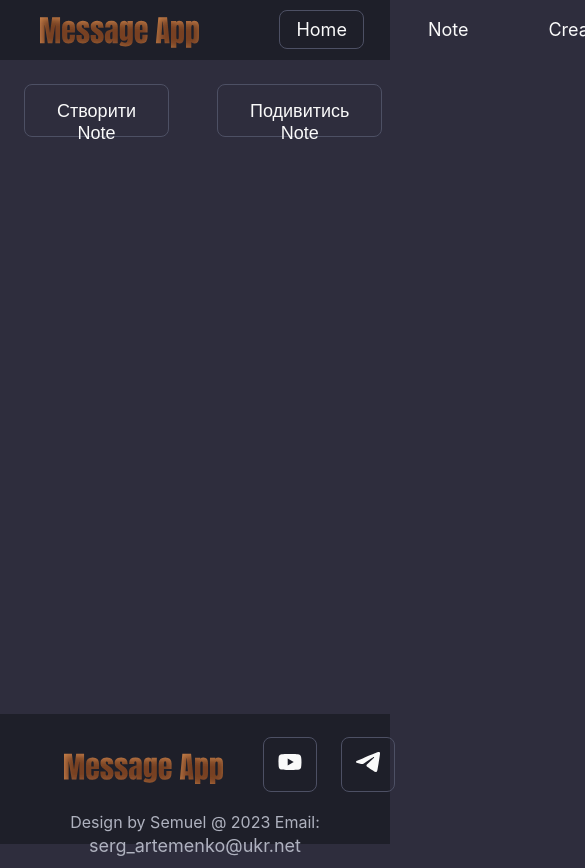
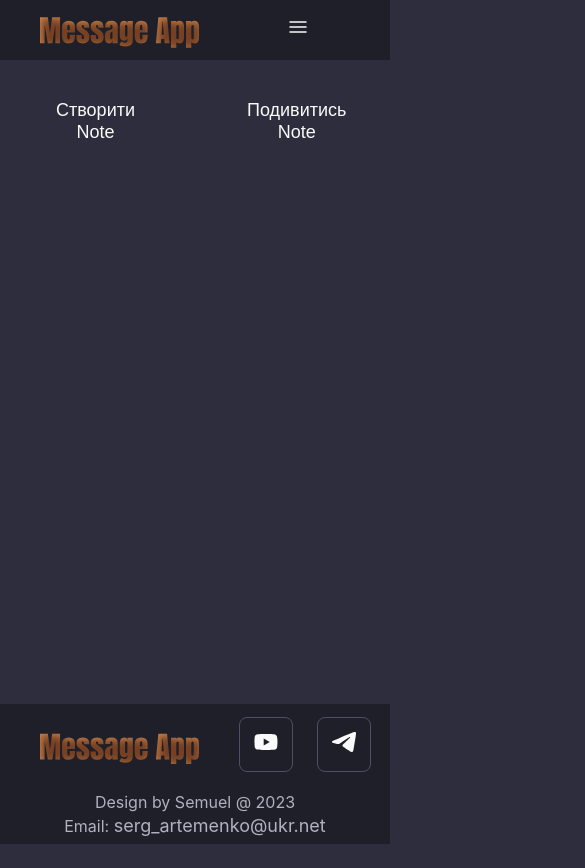
Before and after one commit to xSemuel/message-app, a React (Create React App) app: page / in a window 390 px wide. Shown: the top 868 px of the page, 585 px wide, since content can reach past the window. After the commit the page ends 844 px from the top, so only its background shows below. Built offline with nearby package versions, Linux system fonts and the light colour scheme.

Commit message:
feat: added adaptive for footer

```diff
--- a/src/components/footer/Footer.js
+++ b/src/components/footer/Footer.js
@@ -25,7 +25,12 @@ export function Footer() {
                     </div>
 
                     <div className={styles.copywrite}>
-                        Design by Semuel @ 2023  Email: <a href="!#">serg_artemenko@ukr.net</a>
+                        <div>
+                            Design by Semuel @ 2023
+                        </div>
+                        <div>
+                            Email: <a href="!#">serg_artemenko@ukr.net</a>
+                        </div>
                     </div>
                 </div>
         </footer>
--- a/src/components/footer/Footer.module.css
+++ b/src/components/footer/Footer.module.css
@@ -1,28 +1,32 @@
 
 .footer {
     background-color: var(--color-bg-medium);
-    height: 130px;
+    height: 140px;
 }
 
 .wrapper {
     max-width: var(--layoud-width);
     margin: 0 auto;
-    padding: 10px 24px 10px;
 }
 
 .social {
     display: flex;
     justify-content: space-between;
     align-items: center;
-    margin-bottom: 5px;
-    padding-right: 50px;
+
 }
 
 .copywrite {
+    display: flex;
+    flex-wrap: nowrap;
+    align-items:center;
+    justify-content: space-between;
     font-weight: 400;
     font-size: 16px;
     line-height: 150%;
     color: var(--color-link-hover);
+    margin: 5px 3rem;
+
 }
 
 .copywrite a {
@@ -36,6 +40,7 @@
 .socialIcons {
     display: flex;
     gap: 24px;
+    margin-right: 3rem;
 }
 
 .socialIcon {
@@ -48,3 +53,14 @@
 .socialIcon:hover {
     background-color: var(--color-link-hover);
 }
+
+
+@media (max-width: 640px) {
+    .copywrite {
+        display: flex;
+        flex-wrap: nowrap;
+        flex-direction: column;
+        align-items:center;
+        margin-bottom: 2rem;
+    }
+}
--- a/src/components/header/Header.js
+++ b/src/components/header/Header.js
@@ -1,5 +1,6 @@
 import { NavLink } from "react-router-dom";
-import logoIcon from "../../image/MessageApp_logo.svg";
+import logoIcon from '../../image/MessageApp_logo.svg';
+import menuAdaptive from './../../image/menuAdaptive.svg';
 import styles from './Header.module.css';
 
 const navigationLinks = [
@@ -16,14 +17,18 @@ export function Header() {
                 <div>
                     <img src={logoIcon} alt="Логотип Message App" />
                 </div>
-                <nav>
+                <nav className={styles.navWrapper}>
                     <ul className={styles.navMenu}>
                         {navigationLinks.map(({ text, link }, index) =>
                             <li key={index}><NavLink exact className={styles.menuItem} to={link}>{text}</NavLink></li>
                         )}
                     </ul>
                 </nav>
+                <button  className={styles.mobileMenu}>
+                    <img src={menuAdaptive} alt="Мобільна навігація" />
+                </button>
             </div>
+
         </div>
     );
 }
--- a/src/components/header/Header.module.css
+++ b/src/components/header/Header.module.css
@@ -34,3 +34,35 @@
 .menuItem:hover {
     color: var(--color-link-hover);
 }
+
+.mobileMenu {
+    display: none;
+    background: none;
+    border: none;
+    cursor: pointer;
+
+}
+
+
+@media (max-width: 860px) {
+    .navWrapper{
+        display:none;
+    }
+    .mobileMenu{
+        display: block;
+        margin-right: 3rem;
+
+    }
+
+    button {
+        border: none;
+    }
+
+    button:hover {
+        border: 1px solid var(--color-stroke);
+    }
+
+    button:active {
+        color: var(--color-stroke);
+    }
+}
```
